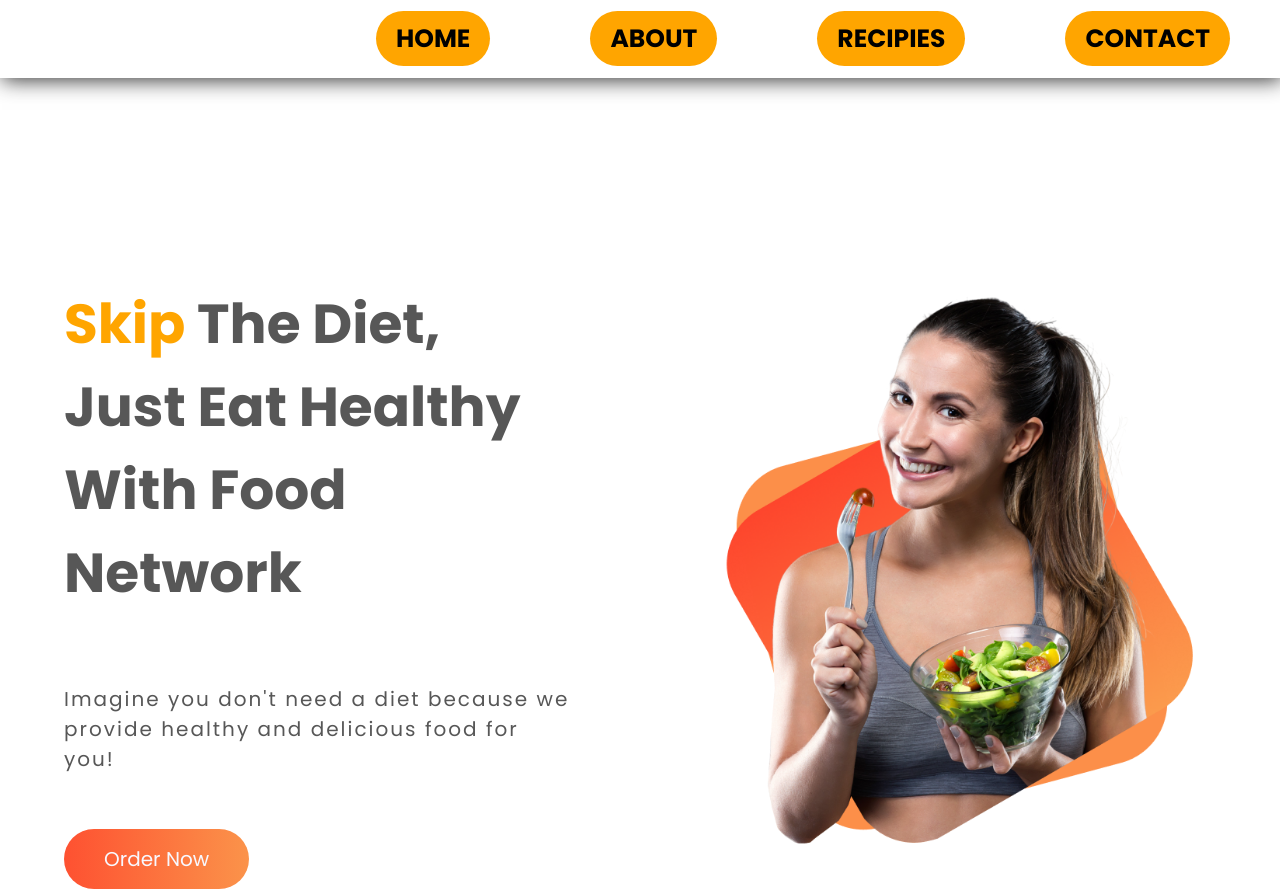
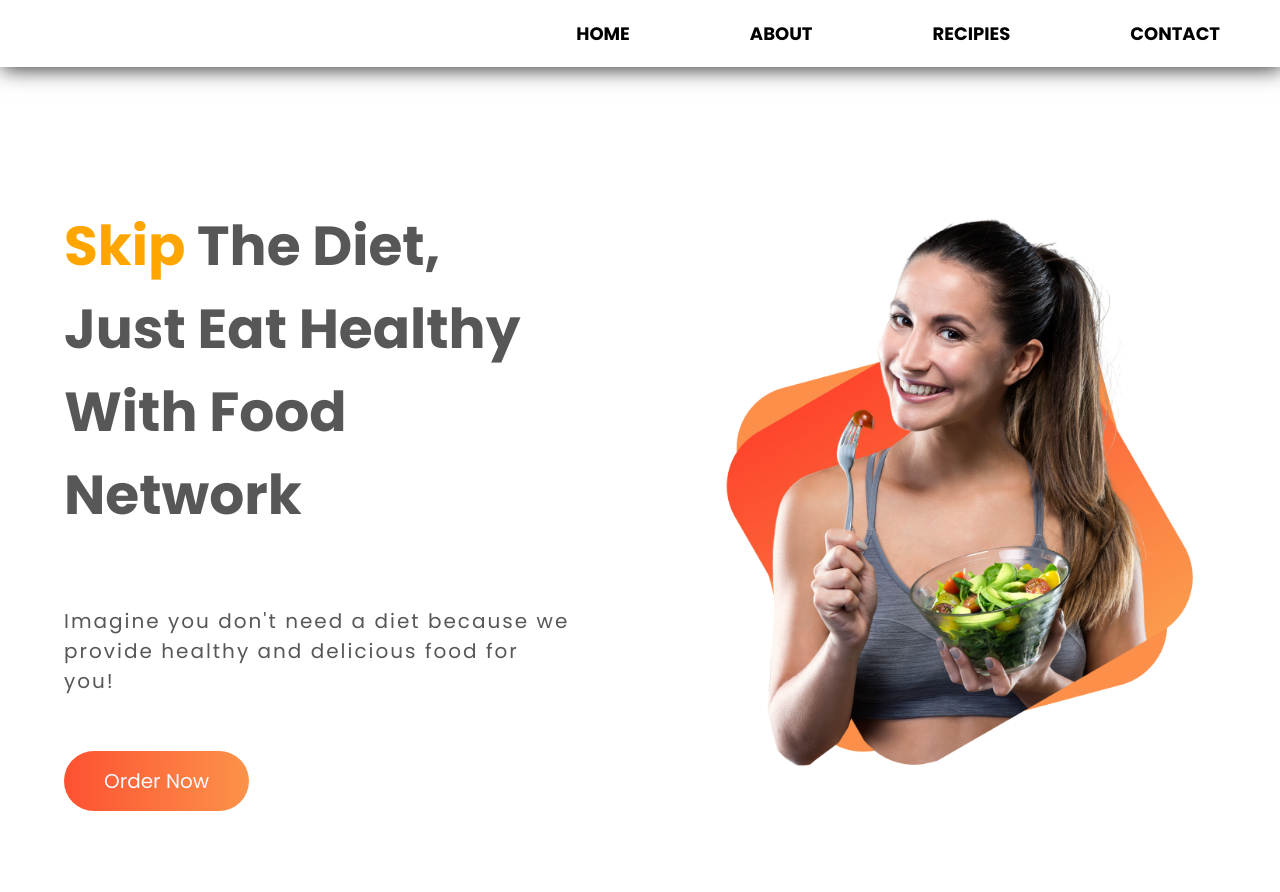
Before and after one commit to ra-raju/Raju-s-Foods-Home, a plain HTML site: page index.html in a window 1280 px wide. Shown: the top 892 px of the page. Drawn offline with Linux system fonts and the light colour scheme.

Commit message:
some style change of navbar

```diff
--- a/index.html
+++ b/index.html
@@ -20,9 +20,9 @@
       <!-- navbar start -->
       <nav class="navbar">
         <ul>
-          <li><a href="">home</a></li>
-          <li><a href="">about</a></li>
-          <li><a href="">recipies</a></li>
+          <li><a href="#home">home</a></li>
+          <li><a href="#about">about</a></li>
+          <li><a href="#recipie">recipies</a></li>
           <li><a href="">contact</a></li>
         </ul>
       </nav>
@@ -30,7 +30,7 @@
 
       <!-- hero section start -->
 
-      <section class="hero__section">
+      <section class="hero__section" id="home">
         <div class="hero__section--text">
           <h1><span class="color">Skip</span> The Diet,</h1>
           <h1>Just Eat Healthy</h1>
@@ -40,7 +40,12 @@
             delicious food for you!
           </p>
 
-          <a href="" target="_blank" class="btn">order now</a>
+          <a
+            href="https://github.com/robeyoul-awal-raju/Raju-s-Foods-Home"
+            target="_blank"
+            class="btn"
+            >order now</a
+          >
         </div>
         <div class="hero__section--img">
           <img src="./images/hero.png" alt="" />
@@ -50,7 +55,7 @@
 
       <!-- about section start -->
 
-      <section class="about__section">
+      <section class="about__section" id="about">
         <div class="about__section--img">
           <img src="./images/Person Image.png" alt="" />
         </div>
@@ -64,14 +69,20 @@
             foods what you want.
           </p>
 
-          <a href="" target="_blank" class="contact--btn btn"> contact me </a>
+          <a
+            href="https://www.linkedin.com/in/robeyoul-awal-raju-7972a9216/"
+            target="_blank"
+            class="contact--btn btn"
+          >
+            contact me
+          </a>
         </div>
       </section>
 
       <!-- about section end -->
 
       <!-- recipies section -->
-      <section class="recipies">
+      <section class="recipies" id="recipie">
         <h1 class="recipies__heading">my recipies</h1>
         <p class="recipies__para">
           See my recipies . Do you want any healthy food? <br />
--- a/style.css
+++ b/style.css
@@ -14,14 +14,14 @@ body {
   overflow-x: hidden;
 }
 
-section {
-  padding: 3rem 0;
-}
-
 .navbar {
   height: auto;
+  width: 100vw;
   background-color: white;
   box-shadow: 0.2rem 0.2rem 2rem #333;
+  position: fixed;
+  top: 0;
+  left: 0;
 }
 
 .navbar ul {
@@ -32,22 +32,22 @@ section {
 
 .navbar ul li {
   display: inline-block;
-  margin: 2rem 5rem;
+  margin: 1rem 4rem;
 }
 
 .navbar ul li a {
-  font-size: 2.5rem;
+  display: block;
+  font-size: 1.8rem;
   font-weight: 900;
   color: black;
   text-decoration: none;
   text-transform: uppercase;
-  background-color: orange;
   padding: 1rem 2rem;
-  border-radius: 100px;
-  -webkit-border-radius: 100px;
-  -moz-border-radius: 100px;
-  -ms-border-radius: 100px;
-  -o-border-radius: 100px;
+  border-radius: 20px;
+  -webkit-border-radius: 20px;
+  -moz-border-radius: 20px;
+  -ms-border-radius: 20px;
+  -o-border-radius: 20px;
 }
 
 .hero__section {
@@ -154,7 +154,6 @@ section {
   text-transform: capitalize;
   color: #707070;
   font-weight: 900;
-  margin-bottom: 3rem;
 }
 
 .recipies__para {
```
